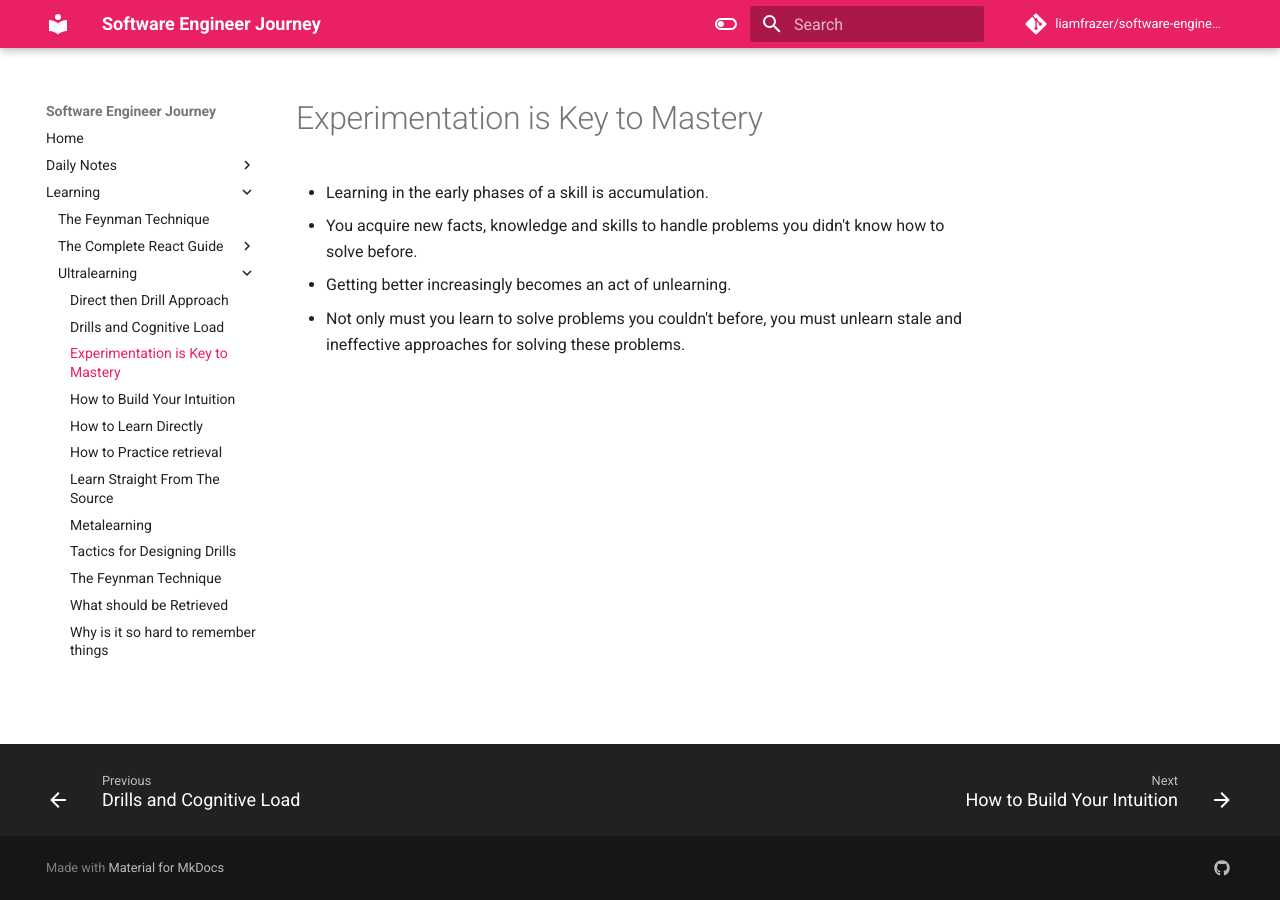
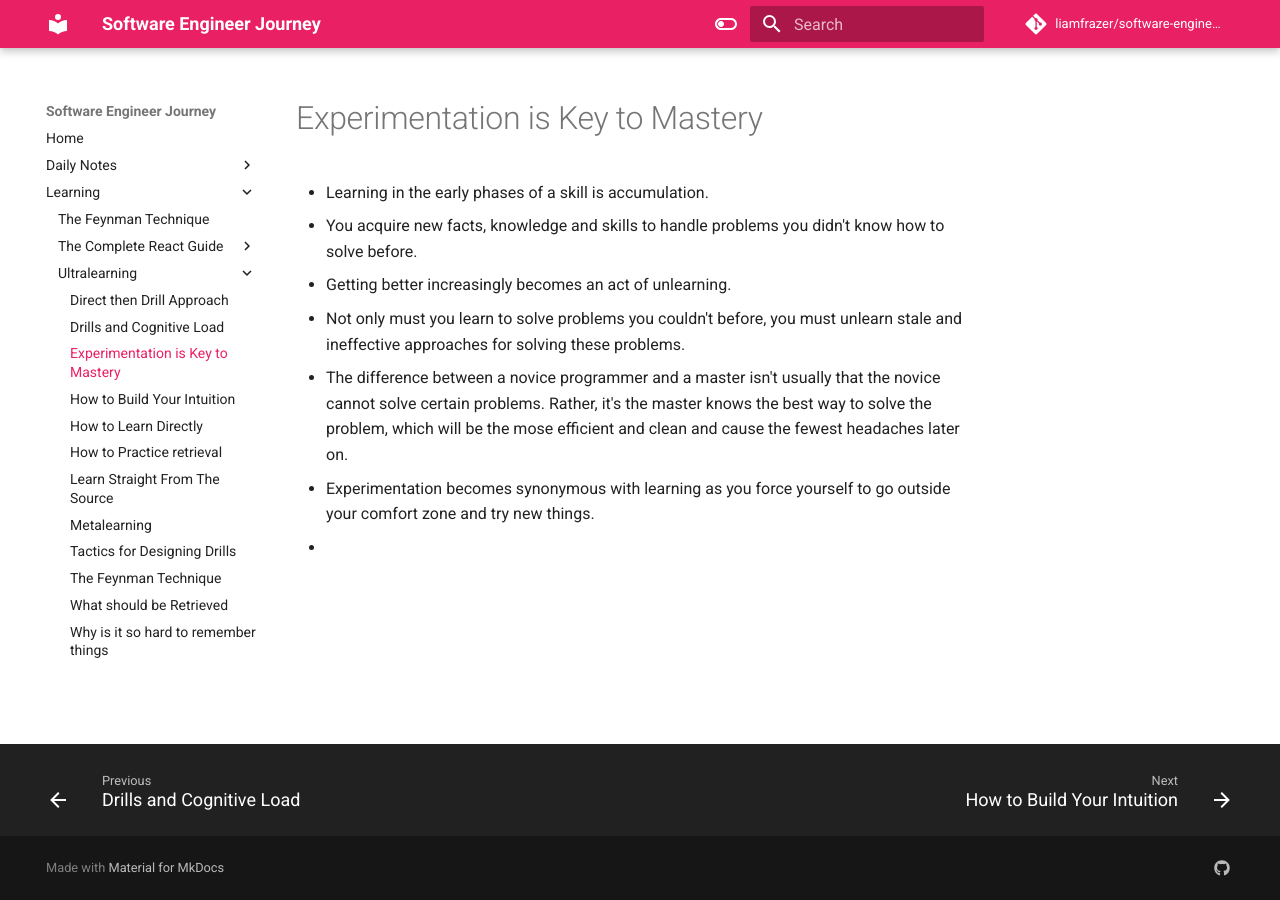
Before and after one commit to liamfrazer/software-engineer-journey, an MkDocs documentation site: the page built from docs/Learning/Ultralearning/Experimentation is Key to Mastery.md, in a window 1280 px wide. Built offline with MkDocs 1.6.1 and Material for MkDocs 9.7.7, drawn with Linux system fonts in a browser that asks for light colours; comment, search, counter and statistics services are not loaded.

Commit message:
vault backup: 2023-12-13 22:03:33

```diff
--- a/docs/Learning/Ultralearning/Experimentation is Key to Mastery.md
+++ b/docs/Learning/Ultralearning/Experimentation is Key to Mastery.md
@@ -7,3 +7,7 @@ tags:
 * You acquire new facts, knowledge and skills to handle problems you didn't know how to solve before.
 * Getting better increasingly becomes an act of unlearning.
 * Not only must you learn to solve problems you couldn't before, you must unlearn stale and ineffective approaches for solving these problems.
+
+* The difference between a novice programmer and a master isn't usually that the novice cannot solve certain problems. Rather, it's the master knows the best way to solve the problem, which will be the mose efficient and clean and cause the fewest headaches later on.
+* Experimentation becomes synonymous with learning as you force yourself to go outside your comfort zone and try new things.
+*
```
